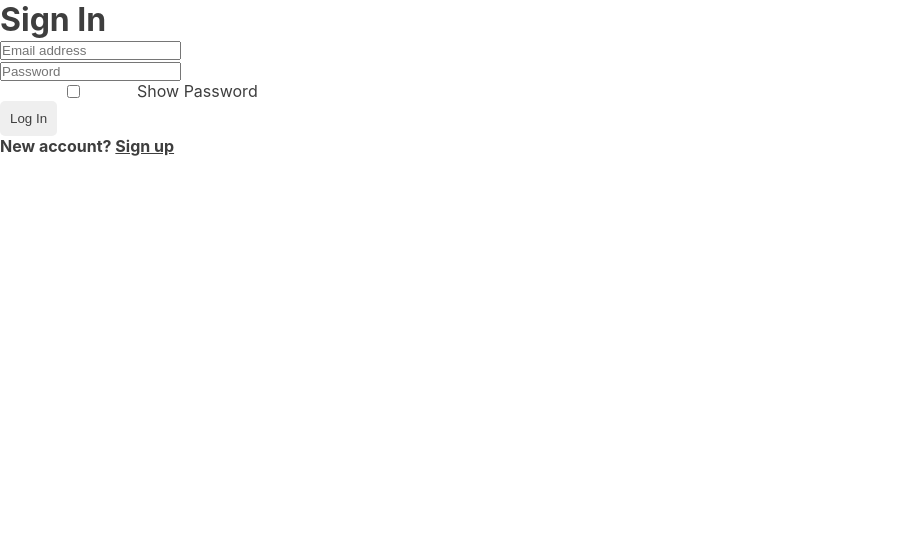
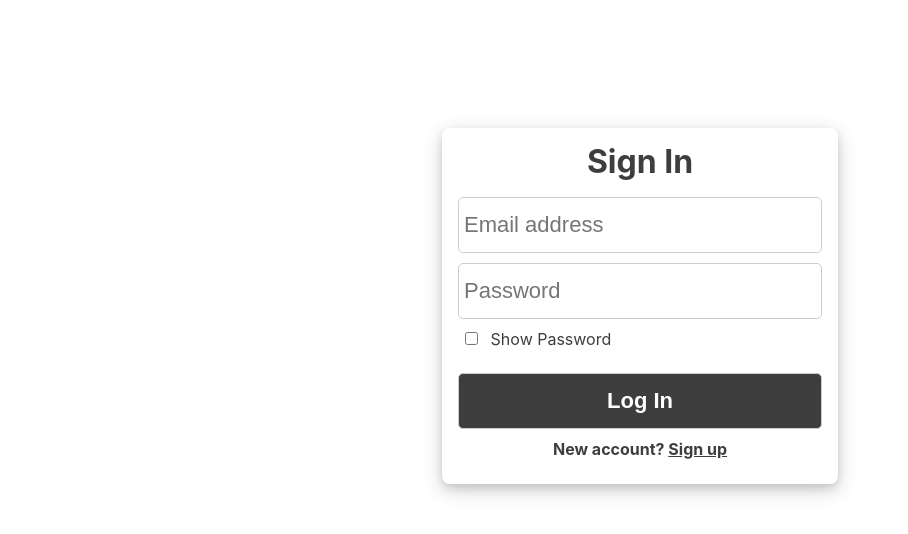
Before and after one commit to JeanPaul-AbiZeid/survey, a React (Create React App) app in the folder survey-react/: page / in a window 1280 px wide. Shown: the top 534 px of the page, without its empty margins (0-908 px from the left). Built offline with nearby package versions, Linux system fonts and the light colour scheme.

Commit message:
styling the log in page

```diff
--- a/survey-react/src/components/Login.js
+++ b/survey-react/src/components/Login.js
@@ -5,19 +5,22 @@ import { Link } from "react-router-dom";
 
 const Login = () => {
   return (
-    <div>
+    <div className="main">
+        <div className="form-container">
             <h1>Sign In</h1>
-        <form>
+            <form id="form">
                 <input type="text" placeholder="Email address" id="email"/><br/>
                 <input type="password" placeholder="Password" id="password"/>
                 <div id="pass">
                     <input type="checkbox" id="toggle"/>
                     Show Password
                 </div>
-            <input type="submit" id = "login" class="btn btn-black" value="Log In"/>
+                <input type="submit" id = "login" class="btn btn-gray" value="Log In"/>
                 <h4>New account? <Link to="/Signup">Sign up</Link></h4>
             </form>
         </div>
+    </div>
+
   );
 };
 
```
Lines whose indentation alone changed are shown as unchanged.
